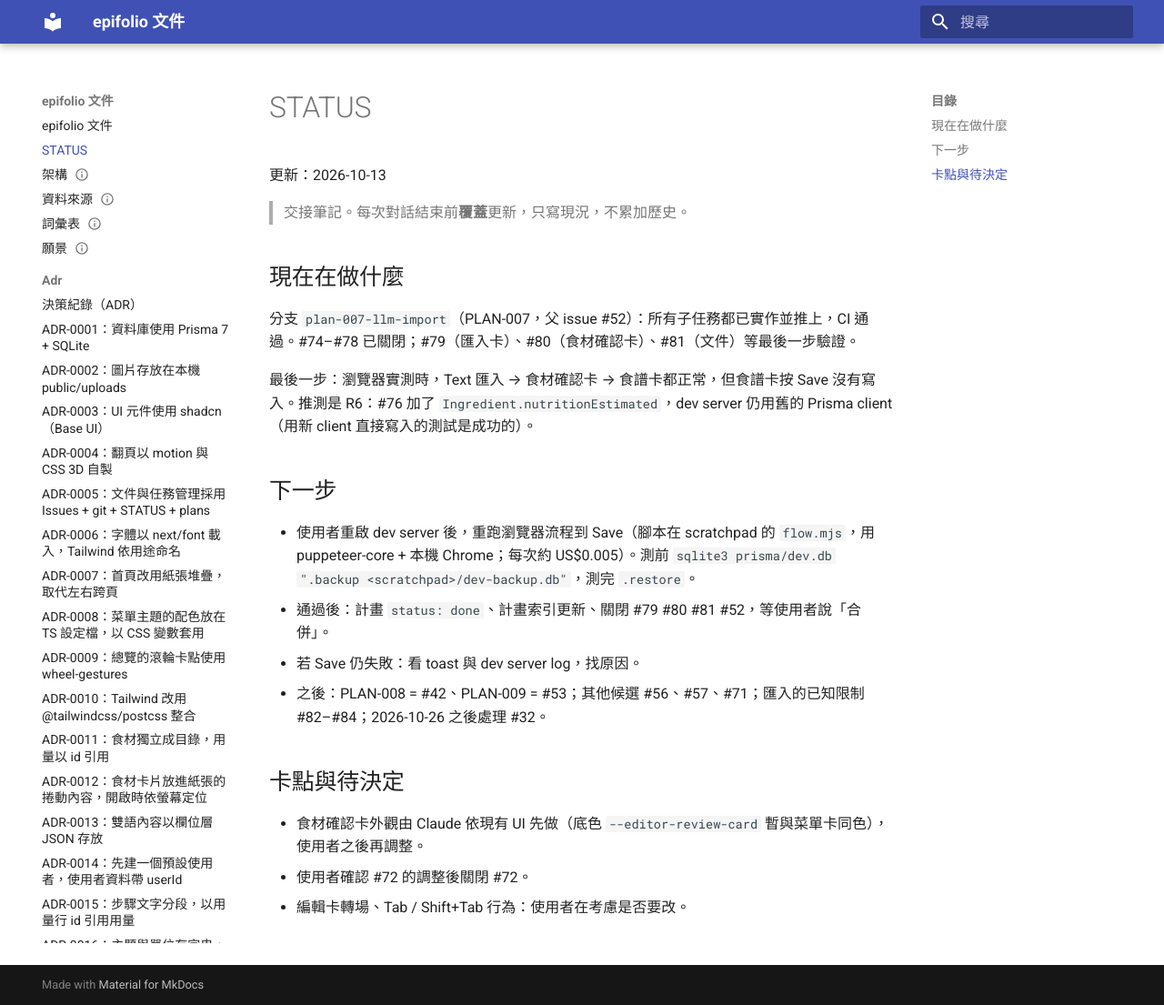
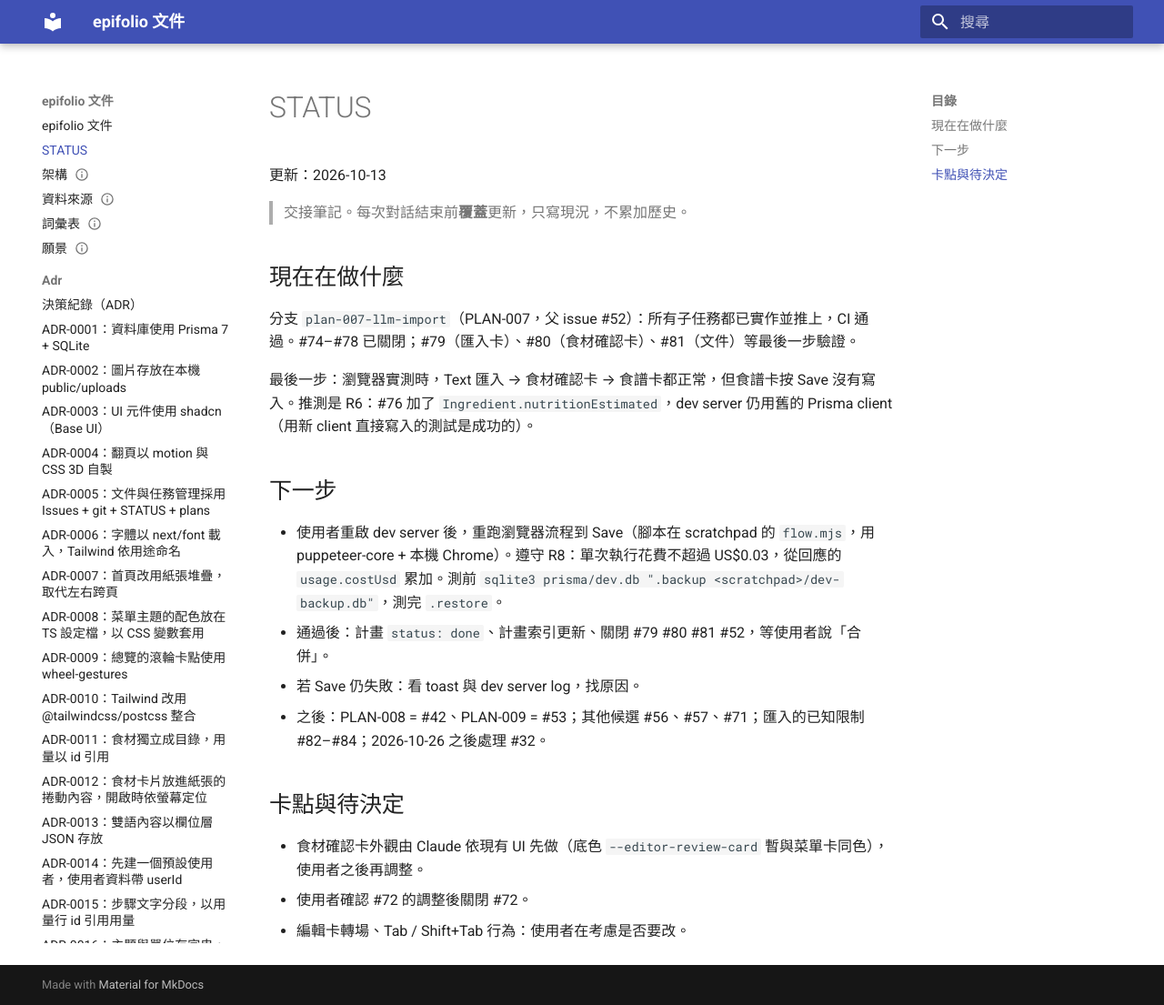
Before and after one commit to piercelin11/epifolio, an MkDocs documentation site: the page built from docs/STATUS.md, in a window 1280 px wide and 1105 px high. Shown: the whole window at 91% size. Built offline with MkDocs 1.6.1 and Material for MkDocs 9.7.7, drawn with Linux system fonts in a browser that asks for light colours.

Commit message:
docs: cap the API spend of one test run at US$0.03
- Add R8: add up usage.costUsd per call and ask before a call that may
  pass the cap
- data-sources.md and STATUS point to the rule

```diff
--- a/docs/STATUS.md
+++ b/docs/STATUS.md
@@ -12,7 +12,7 @@
 
 ## 下一步
 
-- 使用者重啟 dev server 後，重跑瀏覽器流程到 Save（腳本在 scratchpad 的 `flow.mjs`，用 puppeteer-core + 本機 Chrome；每次約 US$0.005）。測前 `sqlite3 prisma/dev.db ".backup <scratchpad>/dev-backup.db"`，測完 `.restore`。
+- 使用者重啟 dev server 後，重跑瀏覽器流程到 Save（腳本在 scratchpad 的 `flow.mjs`，用 puppeteer-core + 本機 Chrome）。遵守 R8：單次執行花費不超過 US$0.03，從回應的 `usage.costUsd` 累加。測前 `sqlite3 prisma/dev.db ".backup <scratchpad>/dev-backup.db"`，測完 `.restore`。
 - 通過後：計畫 `status: done`、計畫索引更新、關閉 #79 #80 #81 #52，等使用者說「合併」。
 - 若 Save 仍失敗：看 toast 與 dev server log，找原因。
 - 之後：PLAN-008 = #42、PLAN-009 = #53；其他候選 #56、#57、#71；匯入的已知限制 #82–#84；2026-10-26 之後處理 #32。
```
Also changed, not shown: CLAUDE.md (+1 -0 lines), docs/data-sources.md (+1 -0 lines).
